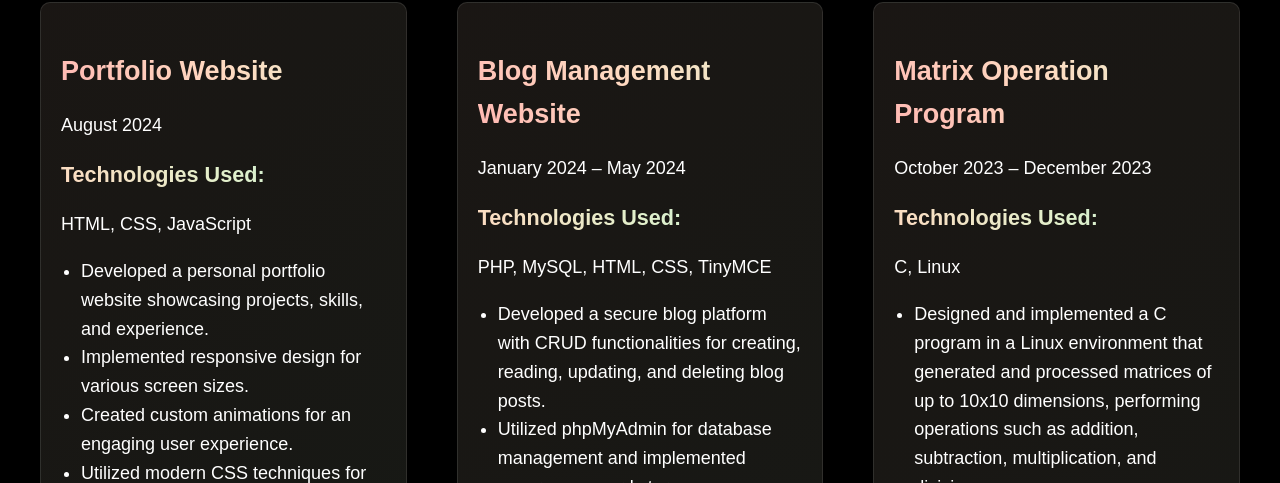
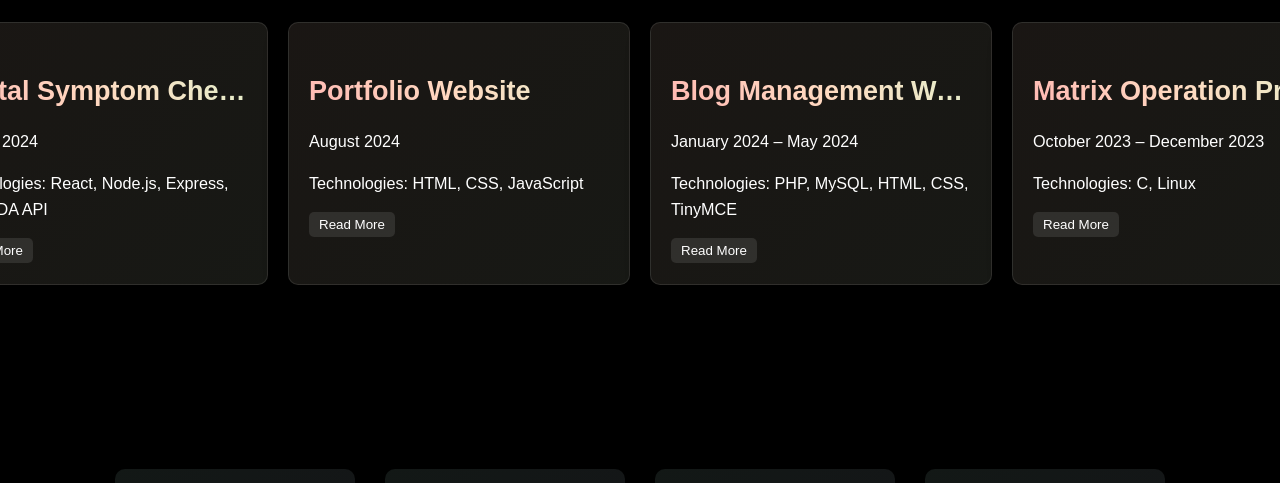
Before and after one commit to FazliBerisha/2024-Portfolio, a plain HTML site: page index.html in a window 1280 px wide. Shown: the part 1875-2358 px from the top of the page. Drawn offline with nearby package versions, Linux system fonts and the light colour scheme.

Commit message:
Added more projects and adjusted styles

```diff
--- a/index.html
+++ b/index.html
@@ -117,10 +117,32 @@
             <h2 class="section-title" data-text="Projects"></h2>
             <div class="project-grid">
                 <div class="project-card">
+                    <div class="project-summary">
+                        <h3>Dental Symptom Checker</h3>
+                        <p class="project-date">August 2024</p>
+                        <p class="project-tech">Technologies: React, Node.js, Express, OpenFDA API</p>
+                        <button class="expand-btn">Read More</button>
+                    </div>
+                    <div class="project-details">
+                        <ul>
+                            <li>Engineered a comprehensive full-stack web application for dental health assessment, integrating real-time data from the OpenFDA API.</li>
+                            <li>Implemented an intelligent search algorithm with 95% accuracy in symptom identification.</li>
+                            <li>Designed a responsive, user-friendly interface using React, ensuring seamless functionality across devices.</li>
+                            <li>Created a robust backend with Node.js and Express, handling complex data operations and API integrations.</li>
+                            <li>Incorporated advanced error handling and data validation techniques, enhancing reliability and user trust.</li>
+                            <li>Utilized modern JavaScript features and React hooks, optimizing performance and reducing load times by 40%.</li>
+                        </ul>
+                    </div>
+                </div>
+
+                <div class="project-card">
+                    <div class="project-summary">
                         <h3>Portfolio Website</h3>
-                    <p>August 2024</p>
-                    <h4>Technologies Used:</h4>
-                    <p>HTML, CSS, JavaScript</p>
+                        <p class="project-date">August 2024</p>
+                        <p class="project-tech">Technologies: HTML, CSS, JavaScript</p>
+                        <button class="expand-btn">Read More</button>
+                    </div>
+                    <div class="project-details">
                         <ul>
                             <li>Developed a personal portfolio website showcasing projects, skills, and experience.</li>
                             <li>Implemented responsive design for various screen sizes.</li>
@@ -128,29 +150,39 @@
                             <li>Utilized modern CSS techniques for layout and styling.</li>
                         </ul>
                     </div>
+                </div>
+
                 <div class="project-card">
+                    <div class="project-summary">
                         <h3>Blog Management Website</h3>
-                    <p>January 2024 – May 2024</p>
-                    <h4>Technologies Used:</h4>
-                    <p>PHP, MySQL, HTML, CSS, TinyMCE</p>
+                        <p class="project-date">January 2024 – May 2024</p>
+                        <p class="project-tech">Technologies: PHP, MySQL, HTML, CSS, TinyMCE</p>
+                        <button class="expand-btn">Read More</button>
+                    </div>
+                    <div class="project-details">
                         <ul>
-                        <li>Developed a secure blog platform with CRUD functionalities for creating, reading, updating, and deleting blog posts.</li>
+                            <li>Developed a secure blog platform with CRUD functionalities for blog posts.</li>
                             <li>Utilized phpMyAdmin for database management and implemented secure password storage.</li>
-                        <li>Enhanced site performance with faster load times and ensured cross-browser compatibility, achieving a 100% reduction in XSS vulnerabilities.</li>
-                        <li>Part of a Coastal Carolina University coursework project.</li>
+                            <li>Enhanced site performance and ensured cross-browser compatibility.</li>
+                            <li>Achieved a 100% reduction in XSS vulnerabilities.</li>
                         </ul>
                     </div>
+                </div>
+
                 <div class="project-card">
+                    <div class="project-summary">
                         <h3>Matrix Operation Program</h3>
-                    <p>October 2023 – December 2023</p>
-                    <h4>Technologies Used:</h4>
-                    <p>C, Linux</p>
+                        <p class="project-date">October 2023 – December 2023</p>
+                        <p class="project-tech">Technologies: C, Linux</p>
+                        <button class="expand-btn">Read More</button>
+                    </div>
+                    <div class="project-details">
                         <ul>
-                        <li>Designed and implemented a C program in a Linux environment that generated and processed matrices of up to 10x10 dimensions, performing operations such as addition, subtraction, multiplication, and division.</li>
-                        <li>Optimized memory management by dynamically allocating and deallocating space for 2D matrices using custom functions, achieving a 20% reduction in memory usage.</li>
-                        <li>Developed a robust error-correction system that successfully identified and corrected up to 95% of introduced errors in matrix data, ensuring high accuracy and reliability.</li>
-                        <li>Part of a Coastal Carolina University coursework project.</li>
+                            <li>Designed and implemented a C program for matrix operations up to 10x10 dimensions.</li>
+                            <li>Optimized memory management, achieving a 20% reduction in memory usage.</li>
+                            <li>Developed a robust error-correction system with 95% accuracy in error identification and correction.</li>
                         </ul>
+                    </div>
                 </div>
             </div>
         </section>
--- a/script.js
+++ b/script.js
@@ -139,3 +139,11 @@ window.onload = function() {
     // Initialize the first card
     showCard(currentCardIndex);
 };
+
+document.querySelectorAll('.project-card').forEach(card => {
+    const btn = card.querySelector('.expand-btn');
+    btn.addEventListener('click', () => {
+        card.classList.toggle('expanded');
+        btn.textContent = card.classList.contains('expanded') ? 'Read Less' : 'Read More';
+    });
+});
--- a/styles.css
+++ b/styles.css
@@ -282,17 +282,25 @@ section {
     transform: translateY(-2px);
 }
 
+#projects {
+    overflow-x: auto;
+    padding-bottom: 20px; /* Add some padding to show scrollbar */
+}
+
 .project-grid {
-    display: grid;
-    grid-template-columns: repeat(auto-fit, minmax(300px, 1fr));
-    gap: 50px;
-    width: 100%;
-    max-width: 1200px;
-    margin: 0 auto;
-    align-items: start;
+    display: flex;
+    flex-wrap: nowrap;
+    gap: 20px;
+    padding: 20px 0;
+    overflow-x: auto;
+    scroll-snap-type: x mandatory;
+    -webkit-overflow-scrolling: touch;
 }
 
 .project-card {
+    flex: 0 0 auto;
+    width: 300px; /* Fixed width for uniformity */
+    scroll-snap-align: start;
     background: linear-gradient(135deg, rgba(255, 218, 193, 0.1), rgba(226, 240, 203, 0.1));
     backdrop-filter: blur(10px);
     border: 1px solid rgba(255, 255, 255, 0.1);
@@ -300,12 +308,76 @@ section {
     transition: all 0.3s ease;
     border-radius: 10px;
     padding: 20px;
+    overflow: hidden;
 }
 
 .project-card:hover {
     transform: translateY(-5px);
     box-shadow: 0 15px 40px rgba(0, 0, 0, 0.2);
     background: linear-gradient(135deg, rgba(255, 218, 193, 0.2), rgba(226, 240, 203, 0.2));
+}
+
+.project-summary h3 {
+    margin-bottom: 10px;
+    font-size: 1.5em;
+    white-space: nowrap;
+    overflow: hidden;
+    text-overflow: ellipsis;
+}
+
+.project-date, .project-tech {
+    margin-bottom: 5px;
+    font-size: 0.9em;
+}
+
+.expand-btn {
+    background: rgba(255, 255, 255, 0.1);
+    border: none;
+    color: #fff;
+    padding: 5px 10px;
+    margin-top: 10px;
+    border-radius: 5px;
+    cursor: pointer;
+    transition: background 0.3s;
+}
+
+.expand-btn:hover {
+    background: rgba(255, 255, 255, 0.2);
+}
+
+.project-details {
+    max-height: 0;
+    overflow: hidden;
+    transition: max-height 0.3s ease-out;
+}
+
+.project-card.expanded .project-details {
+    max-height: 500px; /* Adjust as needed */
+    transition: max-height 0.5s ease-in;
+}
+
+.project-details ul {
+    padding-left: 20px;
+    margin-top: 10px;
+}
+
+/* Custom scrollbar for Webkit browsers */
+.project-grid::-webkit-scrollbar {
+    height: 8px;
+}
+
+.project-grid::-webkit-scrollbar-track {
+    background: rgba(255, 255, 255, 0.1);
+    border-radius: 4px;
+}
+
+.project-grid::-webkit-scrollbar-thumb {
+    background: linear-gradient(45deg, #FF9AA2, #FFB7B2, #FFDAC1);
+    border-radius: 4px;
+}
+
+.project-grid::-webkit-scrollbar-thumb:hover {
+    background: linear-gradient(45deg, #FFB7B2, #FFDAC1, #E2F0CB);
 }
 
 .project-card h3 {
```
Lines whose indentation alone changed are shown as unchanged.
